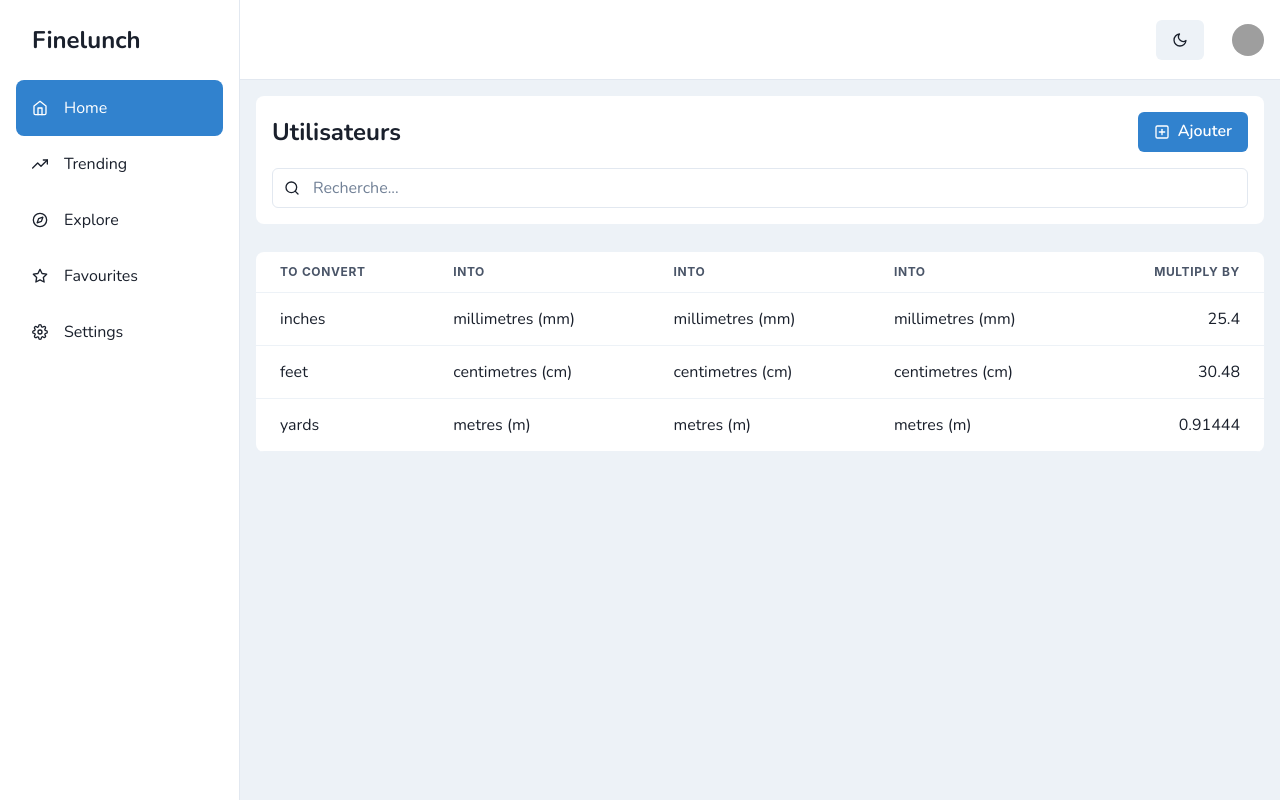
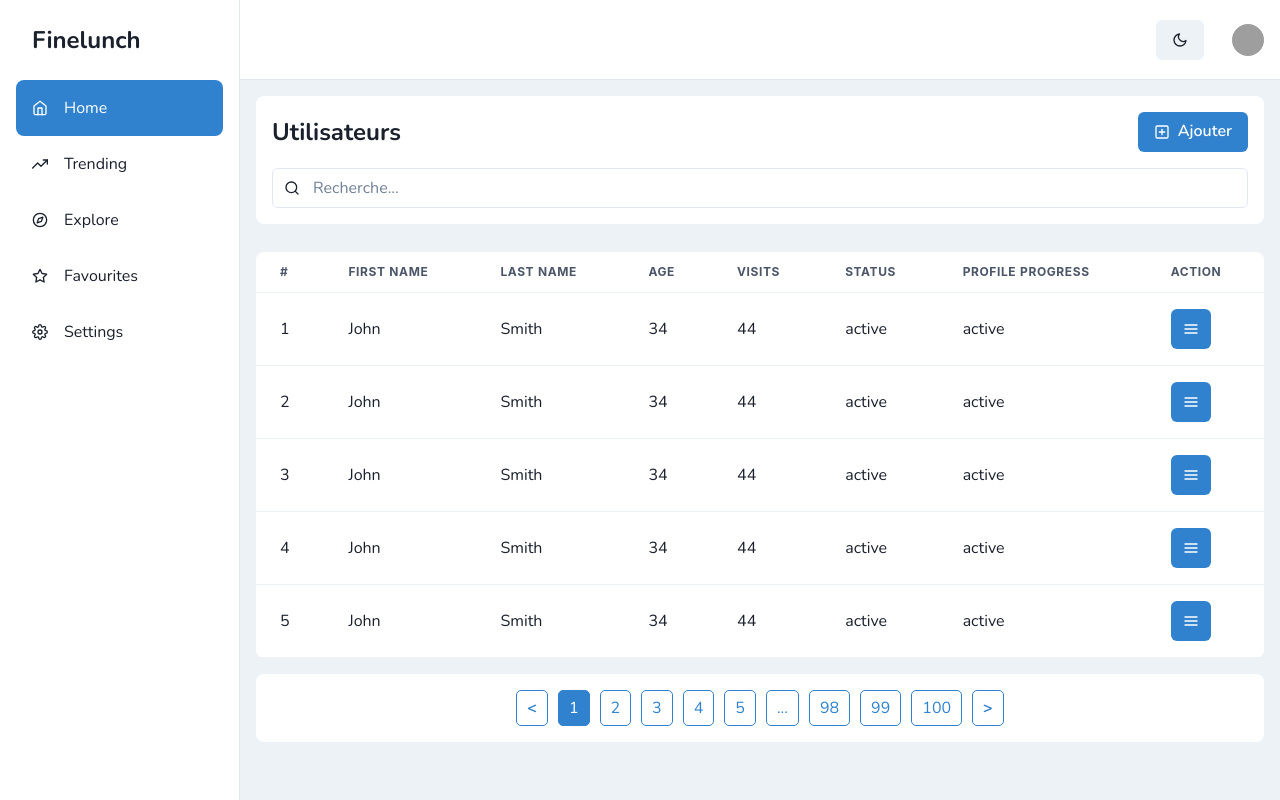
Before and after one commit to momolafrooo/finelunch-frontend, a Next.js app: page /dashboard in a window 1280 px wide. Built offline with nearby package versions, Linux system fonts and the light colour scheme; grey boxes are pictures that could not be loaded.

Commit message:
✅ feat(pagination): integrate pagination

```diff
--- /dev/null
+++ b/components/page-header/index.tsx
@@ -0,0 +1,31 @@
+import { Box, Button, Flex, Heading, Input, InputGroup, InputLeftElement, useColorModeValue } from "@chakra-ui/react";
+import React, { ReactNode } from "react";
+import { FiPlusSquare, FiSearch } from "react-icons/fi";
+
+export default function PageHeader() {
+  return (
+    <Box bg={useColorModeValue("white", "gray.700")} rounded="lg" w="100%" p={4} marginBottom="7">
+      <Flex justifyContent="space-between" alignItems="center" mb="4">
+        <Heading fontSize="2xl" fontWeight="bold" fontFamily="Nunito">
+          Utilisateurs
+        </Heading>
+        <Button
+          bg={"blue.500"}
+          color={"white"}
+          leftIcon={<FiPlusSquare />}
+          _hover={{
+            bg: "blue.500",
+          }}
+        >
+          Ajouter
+        </Button>
+      </Flex>
+      <InputGroup>
+        <InputLeftElement pointerEvents="none">
+          <FiSearch color="gray.200" />
+        </InputLeftElement>
+        <Input type="search" placeholder="Recherche..." />
+      </InputGroup>
+    </Box>
+  );
+}
--- /dev/null
+++ b/components/pagination/index.tsx
@@ -0,0 +1,33 @@
+/* eslint-disable react/no-children-prop */
+import { Box, useColorModeValue } from "@chakra-ui/react";
+import ReactPaginate from "react-paginate";
+import style from "./styles.module.css";
+
+interface Props {
+  onPageChange: (selectedItem: { selected: number }) => void;
+  size?: number;
+}
+
+const Pagination = (props: Props) => {
+  const { onPageChange, size = 10 } = props;
+  return (
+    <Box bg={useColorModeValue("white", "gray.700")} rounded="lg" w="100%" p={4} marginBottom="7" overflowX={"auto"}>
+      <ReactPaginate
+        breakLabel="..."
+        nextLabel=">"
+        onPageChange={onPageChange}
+        pageRangeDisplayed={5}
+        pageCount={size}
+        previousLabel="<"
+        renderOnZeroPageCount={undefined}
+        containerClassName={style.pagination}
+        previousLinkClassName={style.paginationLink}
+        nextLinkClassName={style.paginationLink}
+        disabledClassName={style.paginationLinkDisabled}
+        activeClassName={style.paginationLinkActive}
+      />
+    </Box>
+  );
+};
+
+export default Pagination;
--- /dev/null
+++ b/components/pagination/styles.module.css
@@ -0,0 +1,36 @@
+.pagination {
+  display: flex;
+  flex-wrap: wrap;
+  gap: 10px;
+  justify-content: center;
+  list-style: none;
+  cursor: pointer;
+}
+
+.pagination li {
+  color: var(--chakra-colors-blue-500);
+}
+
+.pagination li {
+  padding: 5px 10px;
+  border-radius: 5px;
+  border: 1px solid var(--chakra-colors-blue-500);
+}
+
+.paginationLink {
+  font-weight: bold;
+}
+
+.paginationLinkActive {
+  color: #fff;
+  background: var(--chakra-colors-blue-500);
+}
+
+.paginationLinkActive a {
+  color: #fff;
+}
+
+.paginationLinkDisabled {
+  color: var(--chakra-colors-blue-500);
+  border: 1px solid var(--chakra-colors-blue-500);
+}
--- /dev/null
+++ b/components/table/index.tsx
@@ -0,0 +1,55 @@
+/* eslint-disable react/jsx-key */
+import { TableContainer, Thead, useColorModeValue, Table as ChakraTable, Tr, Th, Tbody, Td } from "@chakra-ui/react";
+import { useSortBy, useTable } from "react-table";
+import Pagination from "../pagination";
+
+interface Props {
+  columns: any[];
+  data: object[];
+}
+
+export default function Table(props: Props) {
+  const { columns, data } = props;
+
+  const { getTableProps, getTableBodyProps, headerGroups, rows, prepareRow } = useTable(
+    {
+      columns,
+      data,
+    },
+    useSortBy
+  );
+
+  return (
+    <>
+      <TableContainer bg={useColorModeValue("white", "gray.700")} rounded="lg" mb={4}>
+        <ChakraTable {...getTableProps()}>
+          <Thead>
+            {headerGroups.map((headerGroup) => (
+              <Tr {...headerGroup.getHeaderGroupProps()}>
+                {headerGroup.headers.map((column: any) => (
+                  <Th {...column.getHeaderProps(column.getSortByToggleProps())}>
+                    {column.render("Header")}
+                    <span>{column.isSorted ? (column.isSortedDesc ? " 🔽" : " 🔼") : ""}</span>
+                  </Th>
+                ))}
+              </Tr>
+            ))}
+          </Thead>
+          <Tbody {...getTableBodyProps()}>
+            {rows.map((row, i) => {
+              prepareRow(row);
+              return (
+                <Tr {...row.getRowProps()}>
+                  {row.cells.map((cell) => {
+                    return <Td {...cell.getCellProps()}>{cell.render("Cell")}</Td>;
+                  })}
+                </Tr>
+              );
+            })}
+          </Tbody>
+        </ChakraTable>
+      </TableContainer>
+      <Pagination onPageChange={() => null} size={100} />
+    </>
+  );
+}
--- a/pages/dashboard/index.tsx
+++ b/pages/dashboard/index.tsx
@@ -1,88 +1,123 @@
 /* eslint-disable react/no-children-prop */
-import {
-  Box,
-  Button,
-  Flex,
-  Heading,
-  Input,
-  InputGroup,
-  InputLeftElement,
-  Table,
-  TableCaption,
-  TableContainer,
-  Tbody,
-  Td,
-  Tfoot,
-  Th,
-  Thead,
-  Tr,
-  useColorModeValue,
-} from "@chakra-ui/react";
-import { FiPlusSquare, FiSearch } from "react-icons/fi";
-import { ReactElement } from "react";
+import { ReactElement, useMemo } from "react";
 import DashboardLayout from "../../components/dashboard-layout";
 import type { NextPageWithLayout } from "../_app";
+import PageHeader from "../../components/page-header";
+import Table from "../../components/table";
+import { Button, IconButton, Menu, MenuButton, MenuItem, MenuList } from "@chakra-ui/react";
+import { FiMenu, FiPlusSquare } from "react-icons/fi";
+import ReactPaginate from "react-paginate";
+import Pagination from "../../components/pagination";
+
+const data = [
+  {
+    id: 1,
+    firstName: "John",
+    lastName: "Smith",
+    age: 34,
+    visits: 44,
+    status: "active",
+    progress: "active",
+  },
+  {
+    id: 2,
+    firstName: "John",
+    lastName: "Smith",
+    age: 34,
+    visits: 44,
+    status: "active",
+    progress: "active",
+  },
+  {
+    id: 3,
+    firstName: "John",
+    lastName: "Smith",
+    age: 34,
+    visits: 44,
+    status: "active",
+    progress: "active",
+  },
+  {
+    id: 4,
+    firstName: "John",
+    lastName: "Smith",
+    age: 34,
+    visits: 44,
+    status: "active",
+    progress: "active",
+  },
+  {
+    id: 5,
+    firstName: "John",
+    lastName: "Smith",
+    age: 34,
+    visits: 44,
+    status: "active",
+    progress: "active",
+  },
+];
 
 const Dashboard: NextPageWithLayout = () => {
+  const columns = useMemo(
+    () => [
+      {
+        Header: "#",
+        accessor: "id",
+      },
+      {
+        Header: "First Name",
+        accessor: "firstName",
+      },
+      {
+        Header: "Last Name",
+        accessor: "lastName",
+      },
+      {
+        Header: "Age",
+        accessor: "age",
+      },
+      {
+        Header: "Visits",
+        accessor: "visits",
+      },
+      {
+        Header: "Status",
+        accessor: "status",
+      },
+      {
+        Header: "Profile Progress",
+        accessor: "progress",
+      },
+      {
+        Header: "Action",
+        accessor: "action",
+        Cell: ({ cell }: any) => {
+          return (
+            <Menu>
+              <MenuButton
+                as={IconButton}
+                aria-label="Options"
+                icon={<FiMenu color={"white"} />}
+                bg={"blue.500"}
+                _hover={{ bg: "blue.400" }}
+              />
+              <MenuList>
+                <MenuItem>Download</MenuItem>
+                <MenuItem>Create a Copy</MenuItem>
+                <MenuItem>Mark as Draft</MenuItem>
+              </MenuList>
+            </Menu>
+          );
+        },
+      },
+    ],
+    []
+  );
+
   return (
     <>
-      <Box bg={useColorModeValue("white", "gray.700")} rounded="lg" w="100%" p={4} marginBottom="7">
-        <Flex justifyContent="space-between" alignItems="center" mb="4">
-          <Heading fontSize="2xl" fontWeight="bold" fontFamily="Nunito">
-            Utilisateurs
-          </Heading>
-          <Button
-            bg={"blue.500"}
-            color={"white"}
-            leftIcon={<FiPlusSquare />}
-            _hover={{
-              bg: "blue.500",
-            }}
-          >
-            Ajouter
-          </Button>
-        </Flex>
-        <InputGroup>
-          <InputLeftElement pointerEvents="none" children={<FiSearch color="gray.200" />} />
-          <Input type="search" placeholder="Recherche..." />
-        </InputGroup>
-      </Box>
-      <TableContainer bg={useColorModeValue("white", "gray.700")} rounded="lg">
-        <Table variant="simple">
-          <Thead>
-            <Tr>
-              <Th>To convert</Th>
-              <Th>into</Th>
-              <Th>into</Th>
-              <Th>into</Th>
-              <Th isNumeric>multiply by</Th>
-            </Tr>
-          </Thead>
-          <Tbody>
-            <Tr>
-              <Td>inches</Td>
-              <Td>millimetres (mm)</Td>
-              <Td>millimetres (mm)</Td>
-              <Td>millimetres (mm)</Td>
-              <Td isNumeric>25.4</Td>
-            </Tr>
-            <Tr>
-              <Td>feet</Td>
-              <Td>centimetres (cm)</Td>
-              <Td>centimetres (cm)</Td>
-              <Td>centimetres (cm)</Td>
-              <Td isNumeric>30.48</Td>
-            </Tr>
-            <Tr>
-              <Td>yards</Td>
-              <Td>metres (m)</Td>
-              <Td>metres (m)</Td>
-              <Td>metres (m)</Td>
-              <Td isNumeric>0.91444</Td>
-            </Tr>
-          </Tbody>
-        </Table>
-      </TableContainer>
+      <PageHeader />
+      <Table columns={columns} data={data} />
     </>
   );
 };
```
Also changed, not shown: package.json (+7 -2 lines), 1 other file (tests, documents, lock files or other folders).
